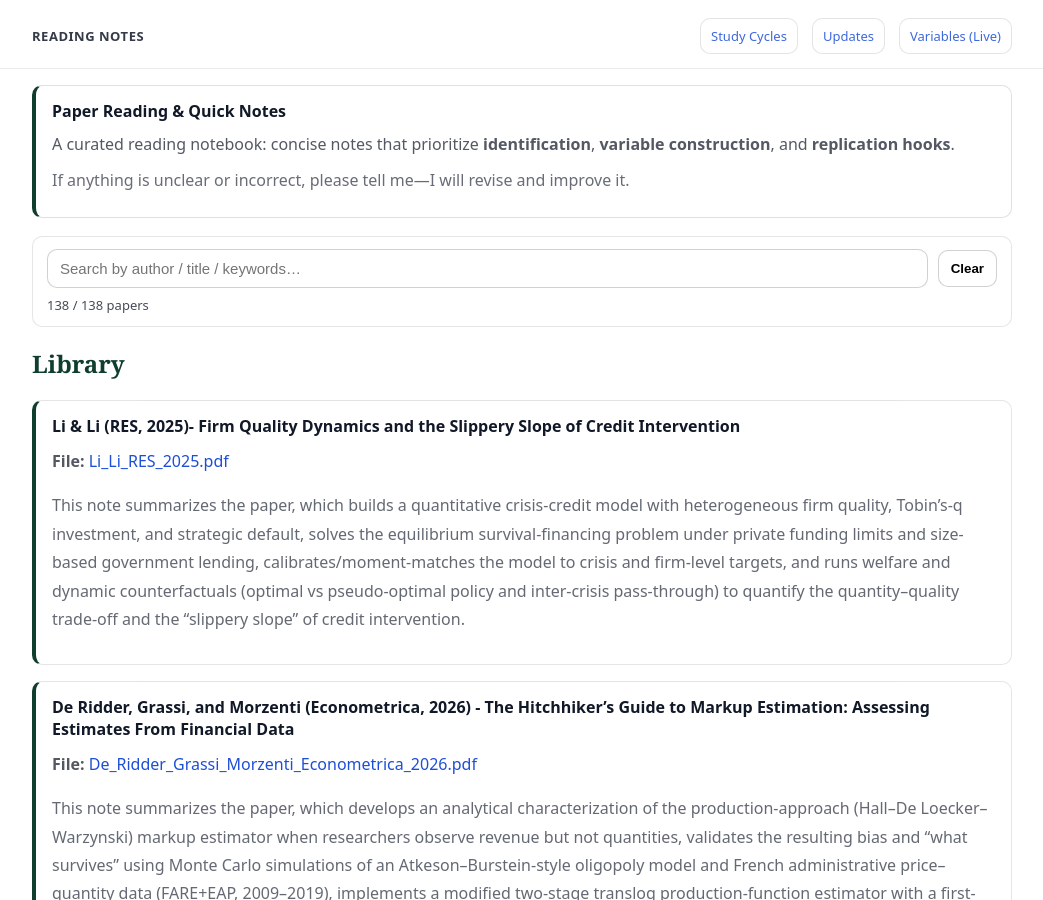
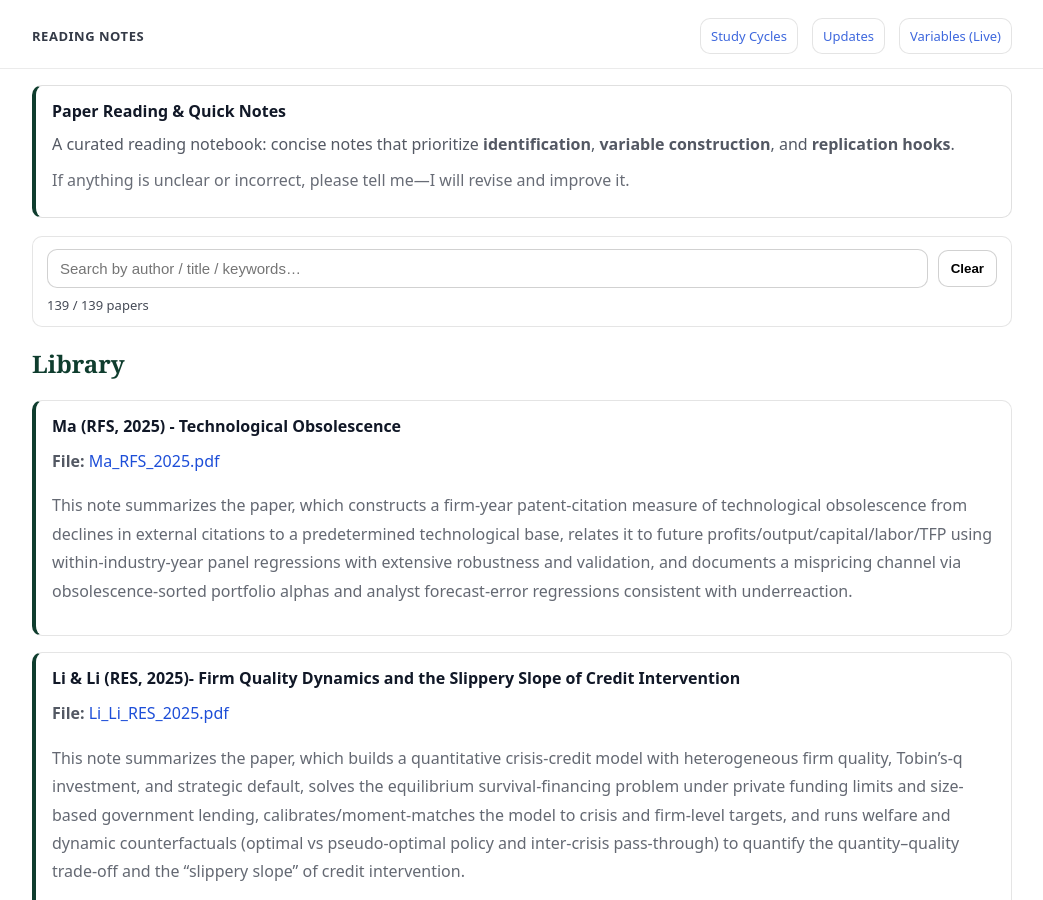
Before and after one commit to yaxinzn/study-archive, a Jekyll site: the page built from reading/index.md, in a window 1280 px wide and 900 px high. Shown: the whole window, without its empty margins (118-1161 px from the left). Built offline with Jekyll 4.4.1, drawn with Linux system fonts in a browser that asks for light colours.

Commit message:
Reading: add/update Ma_RFS_2025.pdf

```diff
--- a/_data/reading.yml
+++ b/_data/reading.yml
@@ -1,3 +1,7 @@
+- title: "Ma (RFS, 2025) - Technological Obsolescence"
+  file: "Ma_RFS_2025.pdf"
+  desc: "This note summarizes the paper, which constructs a firm-year patent-citation measure of technological obsolescence from declines in external citations to a predetermined technological base, relates it to future profits/output/capital/labor/TFP using within-industry-year panel regressions with extensive robustness and validation, and documents a mispricing channel via obsolescence-sorted portfolio alphas and analyst forecast-error regressions consistent with underreaction."
+
 - title: "Li & Li (RES, 2025)- Firm Quality Dynamics and the Slippery Slope of Credit Intervention"
   file: "Li_Li_RES_2025.pdf"
   desc: "This note summarizes the paper, which builds a quantitative crisis-credit model with heterogeneous firm quality, Tobin’s-q investment, and strategic default, solves the equilibrium survival-financing problem under private funding limits and size-based government lending, calibrates/moment-matches the model to crisis and firm-level targets, and runs welfare and dynamic counterfactuals (optimal vs pseudo-optimal policy and inter-crisis pass-through) to quantify the quantity–quality trade-off and the “slippery slope” of credit intervention."
```
Also changed, not shown: 1 other file.
